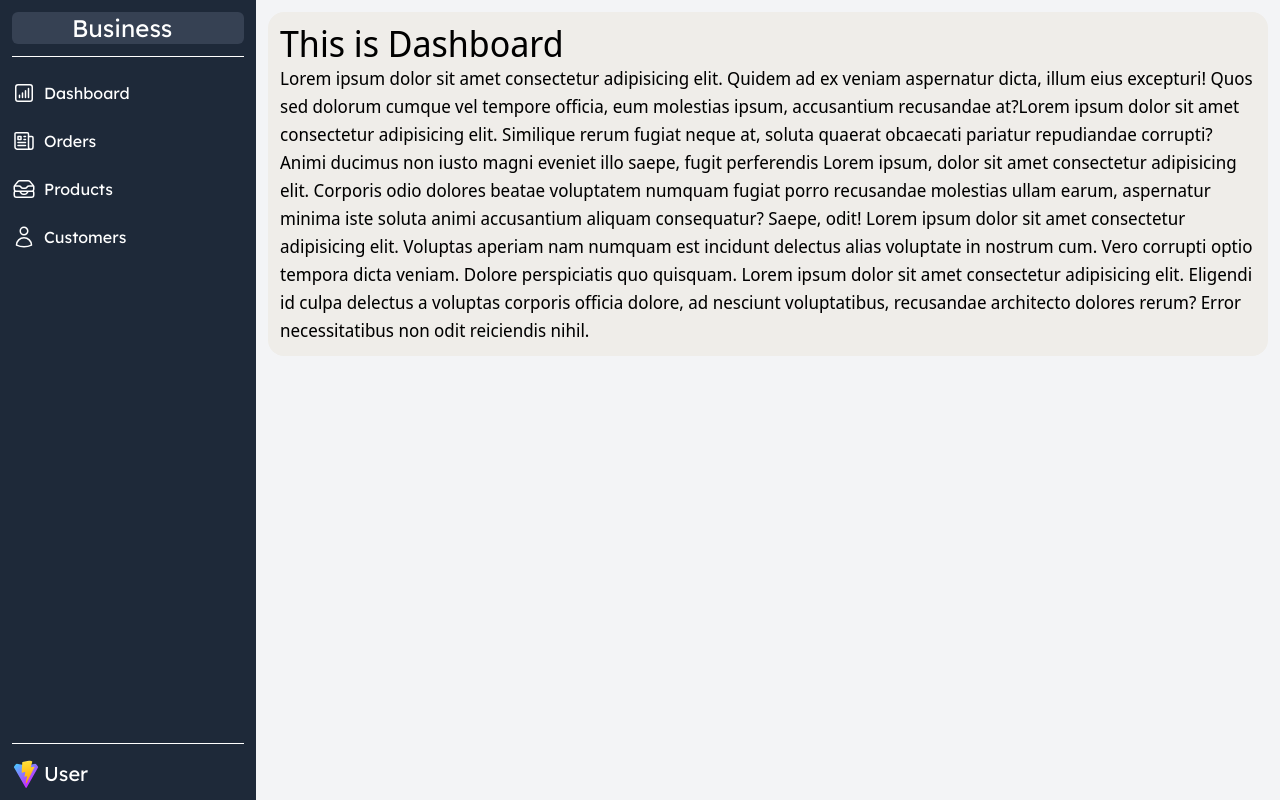
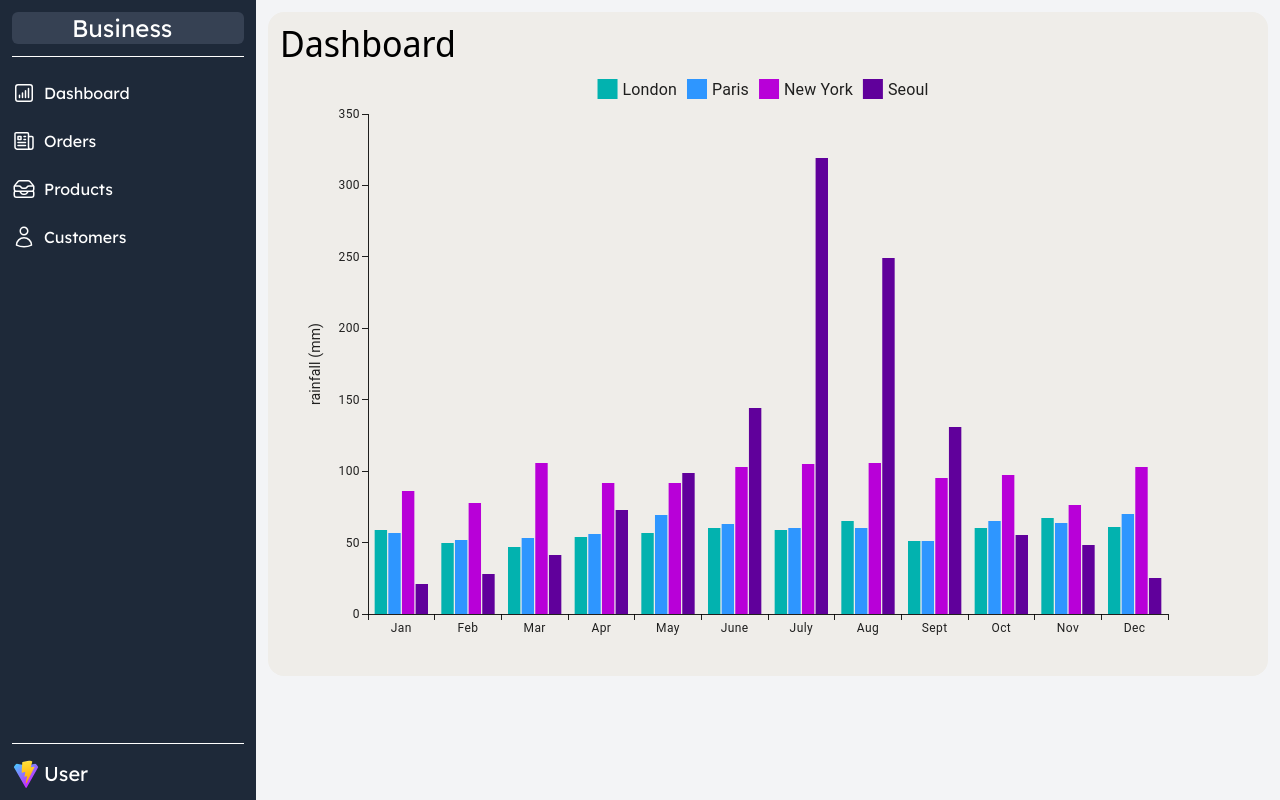
Before and after one commit to MukhiVivek/Business-Management, a React (Vite) app in the folder Frontend/: page / in a window 1280 px wide. Built offline with nearby package versions, Linux system fonts and the light colour scheme.

Commit message:
Update 5: Added a sample barchart at dashboard

```diff
--- a/Frontend/index.html
+++ b/Frontend/index.html
@@ -4,7 +4,7 @@
     <meta charset="UTF-8" />
     <link rel="icon" type="image/svg+xml" href="/public/favicon.svg" />
     <meta name="viewport" content="width=device-width, initial-scale=1.0" />
-    <title>Business</title>
+    <title>Business Management</title>
     <!-- <link href="https://cdn.jsdelivr.net/npm/bootstrap@5.3.3/dist/css/bootstrap.min.css" rel="stylesheet" integrity="sha384-QWTKZyjpPEjISv5WaRU9OFeRpok6YctnYmDr5pNlyT2bRjXh0JMhjY6hW+ALEwIH" crossorigin="anonymous">
     <link rel="stylesheet" href="https://cdnjs.cloudflare.com/ajax/libs/font-awesome/6.6.0/css/all.min.css" integrity="sha512-Kc323vGBEqzTmouAECnVceyQqyqdsSiqLQISBL29aUW4U/M7pSPA/gEUZQqv1cwx4OnYxTxve5UMg5GT6L4JJg==" crossorigin="anonymous" referrerpolicy="no-referrer" />
     <link rel="canonical" href="https://getbootstrap.com/docs/5.3/examples/sidebars/"> -->
--- a/Frontend/package.json
+++ b/Frontend/package.json
@@ -13,6 +13,7 @@
     "@emotion/react": "^11.14.0",
     "@emotion/styled": "^11.14.0",
     "@mui/material": "^6.4.4",
+    "@mui/x-charts": "^7.26.0",
     "@tailwindcss/vite": "^4.0.6",
     "react": "^19.0.0",
     "react-dom": "^19.0.0",
--- /dev/null
+++ b/Frontend/src/landing_page/Dashboard/BarChart/BarChart.jsx
@@ -0,0 +1,36 @@
+import * as React from 'react';
+import { BarChart } from '@mui/x-charts/BarChart';
+import { axisClasses } from '@mui/x-charts/ChartsAxis';
+import { dataset, valueFormatter } from './dataset/weather';
+
+const chartSetting = {
+  yAxis: [
+    {
+      label: 'rainfall (mm)',
+    },
+  ],
+  width: 900,
+  height: 600,
+  sx: {
+    [`.${axisClasses.left} .${axisClasses.label}`]: {
+      transform: 'translate(-20px, 0)',
+    },
+  },
+};
+
+export default function BarsDataset() {
+  return (
+    <BarChart
+      className='items-center'
+      dataset={dataset}
+      xAxis={[{ scaleType: 'band', dataKey: 'month' }]}
+      series={[
+        { dataKey: 'london', label: 'London', valueFormatter },
+        { dataKey: 'paris', label: 'Paris', valueFormatter },
+        { dataKey: 'newYork', label: 'New York', valueFormatter },
+        { dataKey: 'seoul', label: 'Seoul', valueFormatter },
+      ]}
+      {...chartSetting}
+    />
+  );
+}
--- /dev/null
+++ b/Frontend/src/landing_page/Dashboard/BarChart/dataset/weather.js
@@ -0,0 +1,90 @@
+export const dataset = [
+    {
+      london: 59,
+      paris: 57,
+      newYork: 86,
+      seoul: 21,
+      month: 'Jan',
+    },
+    {
+      london: 50,
+      paris: 52,
+      newYork: 78,
+      seoul: 28,
+      month: 'Feb',
+    },
+    {
+      london: 47,
+      paris: 53,
+      newYork: 106,
+      seoul: 41,
+      month: 'Mar',
+    },
+    {
+      london: 54,
+      paris: 56,
+      newYork: 92,
+      seoul: 73,
+      month: 'Apr',
+    },
+    {
+      london: 57,
+      paris: 69,
+      newYork: 92,
+      seoul: 99,
+      month: 'May',
+    },
+    {
+      london: 60,
+      paris: 63,
+      newYork: 103,
+      seoul: 144,
+      month: 'June',
+    },
+    {
+      london: 59,
+      paris: 60,
+      newYork: 105,
+      seoul: 319,
+      month: 'July',
+    },
+    {
+      london: 65,
+      paris: 60,
+      newYork: 106,
+      seoul: 249,
+      month: 'Aug',
+    },
+    {
+      london: 51,
+      paris: 51,
+      newYork: 95,
+      seoul: 131,
+      month: 'Sept',
+    },
+    {
+      london: 60,
+      paris: 65,
+      newYork: 97,
+      seoul: 55,
+      month: 'Oct',
+    },
+    {
+      london: 67,
+      paris: 64,
+      newYork: 76,
+      seoul: 48,
+      month: 'Nov',
+    },
+    {
+      london: 61,
+      paris: 70,
+      newYork: 103,
+      seoul: 25,
+      month: 'Dec',
+    },
+  ];
+
+  export function valueFormatter(value) {
+    return `${value}mm`;
+  }
--- a/Frontend/src/landing_page/Dashboard/Dashboard.jsx
+++ b/Frontend/src/landing_page/Dashboard/Dashboard.jsx
@@ -1,12 +1,15 @@
 import React from "react";
 import './Dashboard.css'
+import BarsDataset from "./BarChart/BarChart";
 
 function Dashboard() {
     return (
         <>
         <div className="dashboard p-3 m-3 rounded-2xl">
-            <h1 className="text-4xl">This is Dashboard</h1>
-            <p className="text-base md:text-lg">Lorem ipsum dolor sit amet consectetur adipisicing elit. Quidem ad ex veniam aspernatur dicta, illum eius excepturi! Quos sed dolorum cumque vel tempore officia, eum molestias ipsum, accusantium recusandae at?Lorem ipsum dolor sit amet consectetur adipisicing elit. Similique rerum fugiat neque at, soluta quaerat obcaecati pariatur repudiandae corrupti? Animi ducimus non iusto magni eveniet illo saepe, fugit perferendis Lorem ipsum, dolor sit amet consectetur adipisicing elit. Corporis odio dolores beatae voluptatem numquam fugiat porro recusandae molestias ullam earum, aspernatur minima iste soluta animi accusantium aliquam consequatur? Saepe, odit! Lorem ipsum dolor sit amet consectetur adipisicing elit. Voluptas aperiam nam numquam est incidunt delectus alias voluptate in nostrum cum. Vero corrupti optio tempora dicta veniam. Dolore perspiciatis quo quisquam. Lorem ipsum dolor sit amet consectetur adipisicing elit. Eligendi id culpa delectus a voluptas corporis officia dolore, ad nesciunt voluptatibus, recusandae architecto dolores rerum? Error necessitatibus non odit reiciendis nihil.  </p>
+            <h1 className="text-4xl">Dashboard</h1>
+            <div className="bars-dataset flex justify-center w-full h-full">
+                <BarsDataset/>
+            </div>
         </div>
         </>
      );
```
Also changed, not shown: 1 other file (tests, documents, lock files or other folders).
